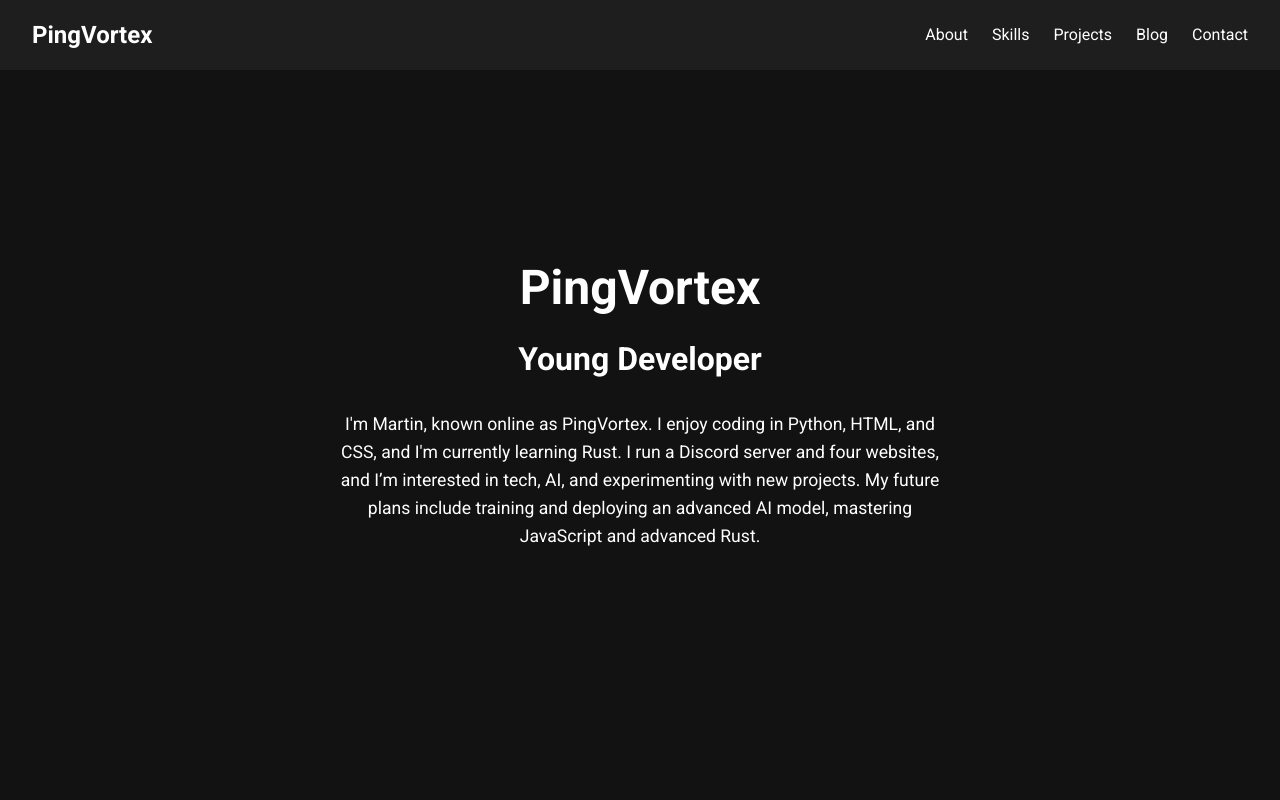
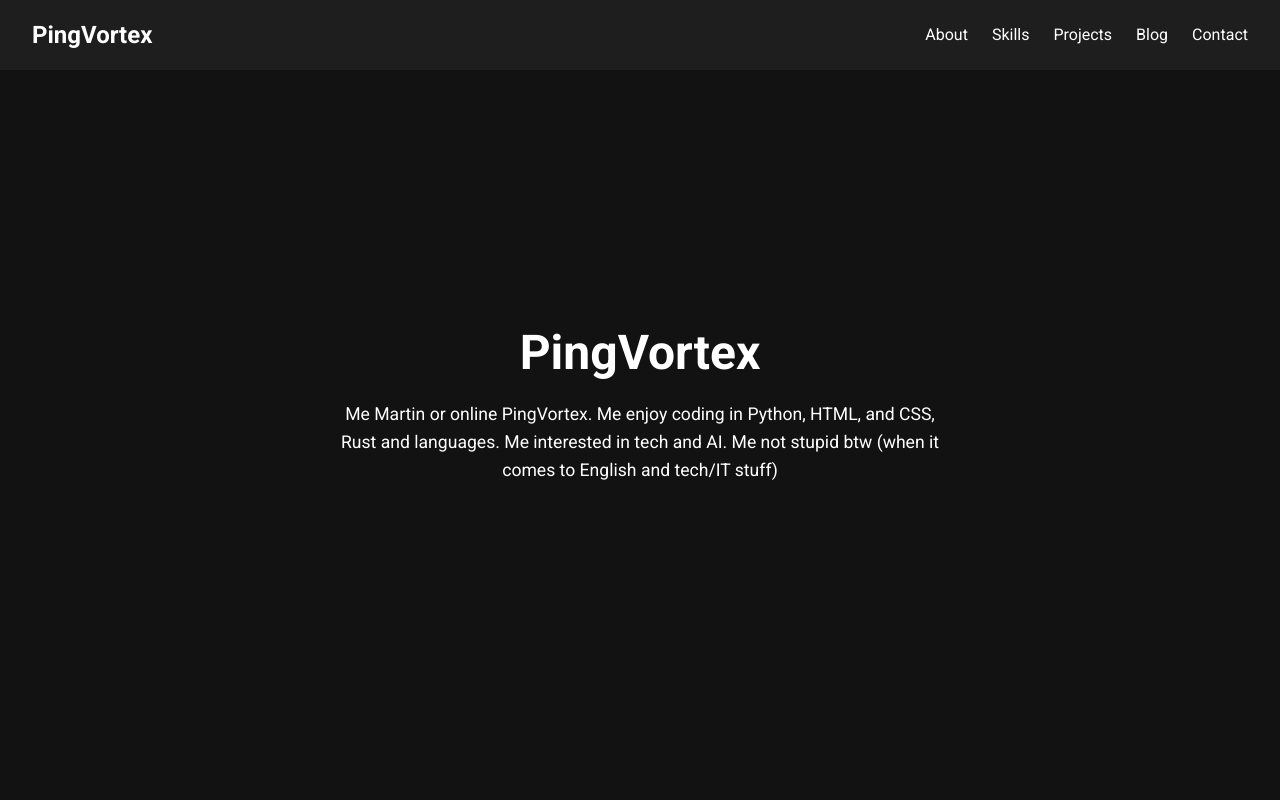
Before and after one commit to pingvortex/my-page, a plain HTML site: page index.html in a window 1280 px wide. Shown: the top 800 px of the page. Drawn offline with nearby package versions, Linux system fonts and the light colour scheme; no server answers.

Commit message:
Update index.html

```diff
--- a/index.html
+++ b/index.html
@@ -341,8 +341,8 @@
 
     <section id="about">
         <h1>PingVortex</h1>
-        <h2>Young Developer</h2>
-        <p>I'm Martin, known online as PingVortex. I enjoy coding in Python, HTML, and CSS, and I'm currently learning Rust. I run a Discord server and four websites, and I’m interested in tech, AI, and experimenting with new projects. My future plans include training and deploying an advanced AI model, mastering JavaScript and advanced Rust.</p>
+        <!-- <h2>Young Developer</h2> -->
+        <p>Me Martin or online PingVortex. Me enjoy coding in Python, HTML, and CSS, Rust and languages. Me interested in tech and AI. Me not stupid btw (when it comes to English and tech/IT stuff)</p>
     </section>
 
     <section id="skills">
```
